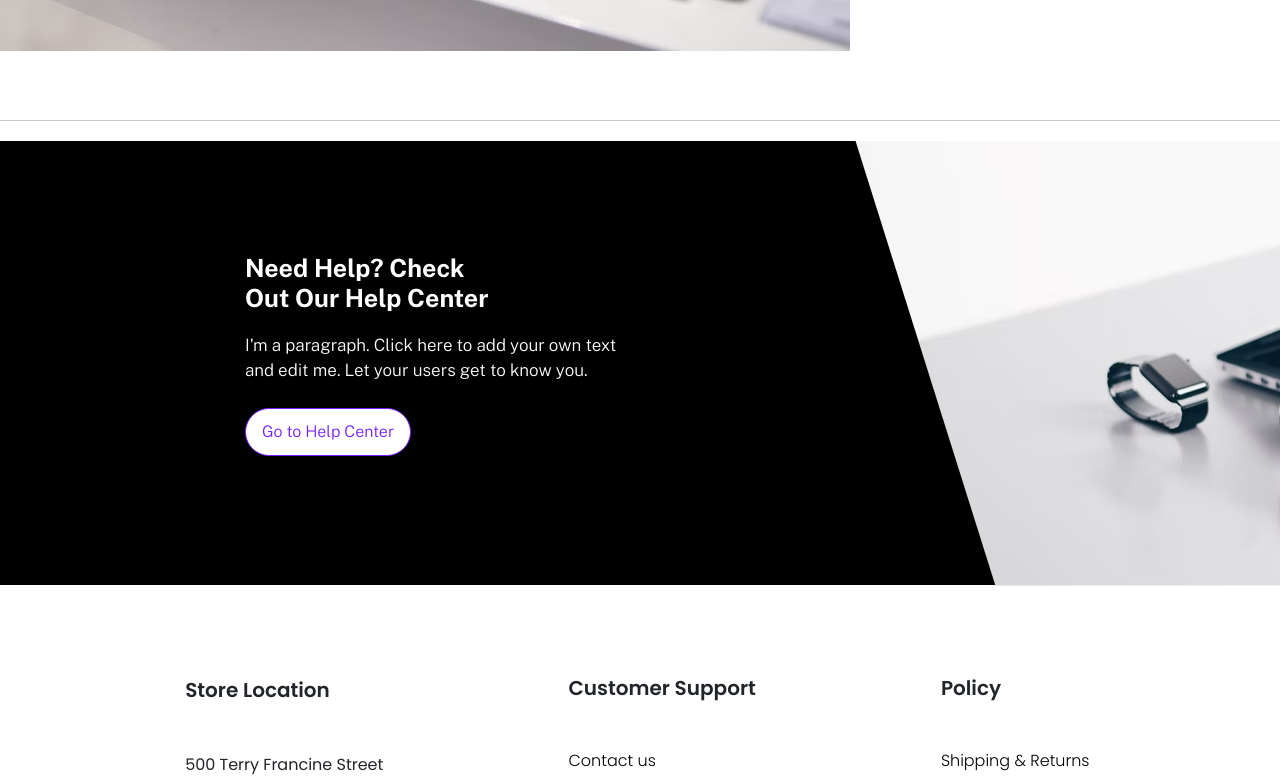
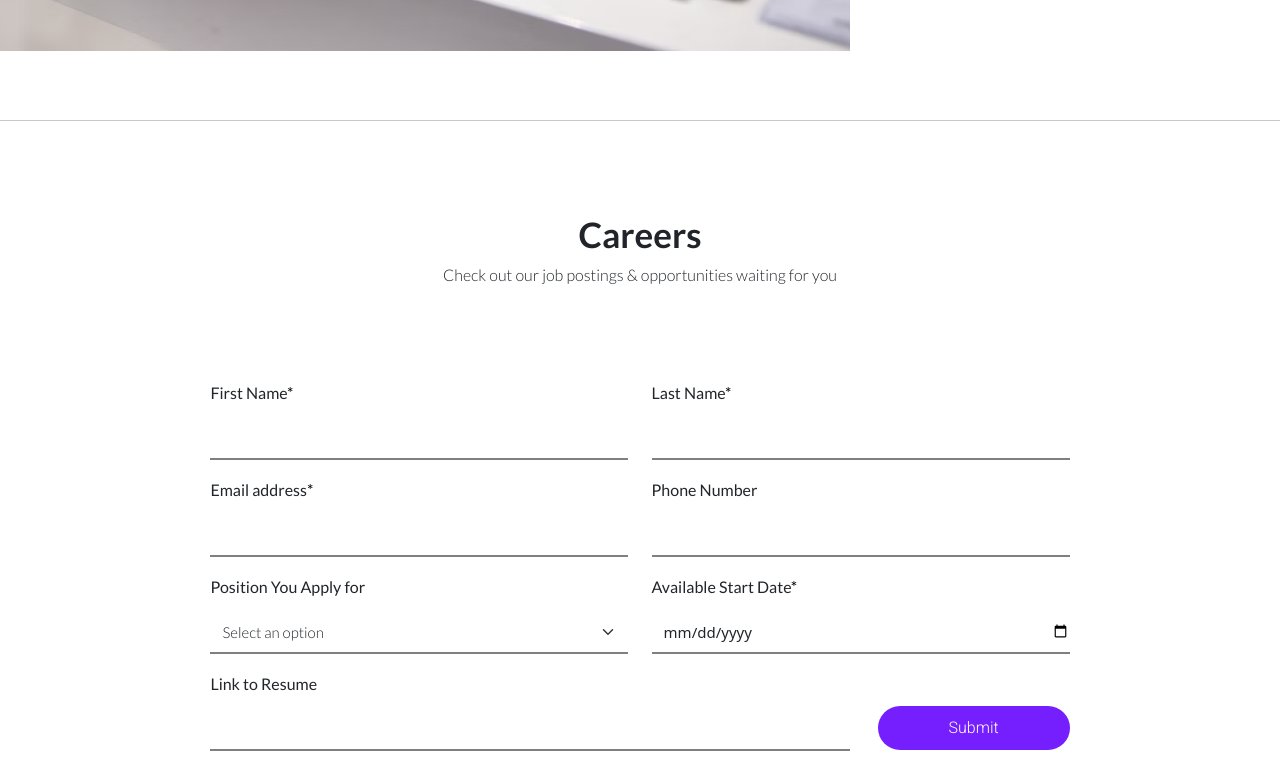
Before and after one commit to sankalptrimade/ecommerce-website, a React (Vite) app: page /about in a window 1280 px wide. Shown: the part 1097-1880 px from the top of the page. Built offline with nearby package versions, Linux system fonts and the light colour scheme; a web font is replaced by a local one.

Commit message:
Completed About Page

```diff
--- a/src/components/NavbarComponents/About.jsx
+++ b/src/components/NavbarComponents/About.jsx
@@ -16,21 +16,147 @@ const About = () => {
         <div className="aboutText">
           <p className="about-para">
             <span>
-              I'm a paragraph. Click here to add your own text and edit me. It&#39;s easy. Just click “Edit Text” or double click me to add your own content and make changes to the font.<br />Feel free to drag and drop me anywhere you like on your page. I&#39;m a great place for you to tell a story and let your users know a little more about you.
+              I'm a paragraph. Click here to add your own text and edit me.
+              It&#39;s easy. Just click “Edit Text” or double click me to add
+              your own content and make changes to the font.
+              <br />
+              Feel free to drag and drop me anywhere you like on your page.
+              I&#39;m a great place for you to tell a story and let your users
+              know a little more about you.
             </span>
             <br />
             <br />
             <span>
-              This is a great space to write a long text about your company and your services. You can use this space to go into a little more
-              detail about your company. Talk about your team and what services you provide. Tell your visitors the story of how you came up with
-              the idea for your business and what makes you different from your competitors. Make your company stand out and show your visitors who you are.
+              This is a great space to write a long text about your company and
+              your services. You can use this space to go into a little more
+              detail about your company. Talk about your team and what services
+              you provide. Tell your visitors the story of how you came up with
+              the idea for your business and what makes you different from your
+              competitors. Make your company stand out and show your visitors
+              who you are.
             </span>
           </p>
         </div>
       </div>
-      <hr
-        style={{ width: "106.5rem", margin: "0px auto", marginBottom: "20px" }}
-      />
+      <hr style={{ width: "106.5rem", margin: "0px auto" }} />
+      <div className="careers-form">
+        <div className="careers-heading">
+          <h1>Careers</h1>
+          <p>Check out our job postings & opportunities waiting for you</p>
+        </div>
+        <div className="careers-form-parent">
+          <div className="careersForm">
+            <form>
+              <div className="mb-3">
+                <label
+                  htmlFor="exampleInputFirstName"
+                  className="form-label career-form-label"
+                >
+                  First Name<span style={{ color: "black" }}>*</span>
+                </label>
+                <input
+                  type="text"
+                  className="form-control career-form-input"
+                  id="exampleInputFirstName"
+                  aria-describedby="emailHelp"
+                />
+              </div>
+              <div className="mb-3">
+                <label
+                  htmlFor="exampleInputLastName"
+                  className="form-label career-form-label"
+                >
+                  Last Name<span style={{ color: "black" }}>*</span>
+                </label>
+                <input
+                  type="text"
+                  className="form-control career-form-input"
+                  id="exampleInputLastName"
+                  aria-describedby="emailHelp"
+                />
+              </div>
+              <div className="mb-3">
+                <label
+                  htmlFor="exampleInputEmail1"
+                  className="form-label career-form-label"
+                >
+                  Email address<span style={{ color: "black" }}>*</span>
+                </label>
+                <input
+                  type="email"
+                  className="form-control career-form-input"
+                  id="exampleInputEmail1"
+                  aria-describedby="emailHelp"
+                />
+              </div>
+              <div className="mb-3">
+                <label
+                  htmlFor="exampleInputPhoneNumber"
+                  className="form-label career-form-label"
+                >
+                  Phone Number
+                </label>
+                <input
+                  type="number"
+                  className="form-control career-form-input"
+                  id="exampleInputPhoneNumber"
+                  aria-describedby="emailHelp"
+                />
+              </div>
+              <div className="mb-3">
+                <label
+                  htmlFor="exampleInputPosition"
+                  className="form-label career-form-label"
+                >
+                  Position You Apply for
+                </label>
+                <select
+                  className="form-select career-form-label-optionset career-form-input-optionset"
+                  aria-label="Default select example"
+                >
+                  <option>Select an option</option>
+                  <option value="1">In-Store Sales</option>
+                  <option value="2">Store Leadership</option>
+                  <option value="3">In-Store Operations</option>
+                  <option value="3">Warehouses & Logistics</option>
+                  <option value="3">eCommerce</option>
+                </select>
+              </div>
+              <div className="mb-3">
+                <label
+                  htmlFor="exampleInputDate"
+                  className="form-label career-form-label"
+                >
+                  Available Start Date<span style={{ color: "black" }}>*</span>
+                </label>
+                <input
+                  type="date"
+                  className="form-control career-form-input"
+                  id="exampleInputDate"
+                  aria-describedby="emailHelp"
+                />
+              </div>
+              <div className="mb-3">
+                <label
+                  htmlFor="exampleInputPhoneNumber"
+                  className="form-label career-form-label"
+                >
+                  Link to Resume
+                </label>
+                <input
+                  type="text"
+                  className="form-control career-form-input resume-input"
+                  id="exampleInputPhoneNumber"
+                  aria-describedby="emailHelp"
+                />
+              </div>
+              <button type="submit" className="btn-careersForm">
+                Submit
+              </button>
+            </form>
+          </div>
+        </div>
+      </div>
     </div>
   );
 };
--- a/src/components/NavbarComponents/AboutStyles.css
+++ b/src/components/NavbarComponents/AboutStyles.css
@@ -1,19 +1,19 @@
 @import url('https://fonts.googleapis.com/css2?family=Lato:ital,wght@0,100;0,300;0,400;0,700;0,900;1,100;1,300;1,400;1,700;1,900&display=swap');
 
-.about-heading{
+.about-heading {
     width: 100%;
     height: 190px;
 }
 
-.about-heading h1{
+.about-heading h1 {
     text-align: center;
     padding-top: 65px;
+    font-size: 45px;
     font-family: "Lato", serif;
-    font-size: 45px;
     font-weight: 600;
 }
 
-.about-image-text{
+.about-image-text {
     width: 100%;
     height: 50.6rem;
     display: flex;
@@ -22,11 +22,11 @@
     align-items: center;
 }
 
-.aboutImage img{
+.aboutImage img {
     width: 850px;
 }
 
-.aboutText{
+.aboutText {
     width: 850px;
     height: 673px;
     display: flex;
@@ -34,12 +34,129 @@
     align-items: center;
 }
 
-.about-para{
-    /* border: 1px solid green; */
+.about-para {
     line-height: 1.7;
     width: 412px;
     height: 434px;
+    font-size: 17px;
     font-family: "Lato", serif;
-    font-size: 17px;
     font-weight: 300;
 }
+
+.careers-heading {
+    display: flex;
+    flex-direction: column;
+    justify-content: center;
+    align-items: center;
+    width: 100%;
+    height: 16.2rem;
+}
+
+.careers-heading h1 {
+    font-size: 35px;
+    font-family: "Lato", serif;
+    font-weight: 600;
+}
+
+.careers-heading p {
+    font-size: 16px;
+    font-family: "Lato", serif;
+    font-weight: 300;
+}
+
+.careers-form{
+    margin-bottom: 55px;
+}
+
+.careers-form-parent {
+    width: 100%;
+    display: flex;
+    justify-content: center;
+    align-items: center;
+}
+
+.careersForm form {
+    width: 53.7rem;
+    height: 24.3rem;
+    display: flex;
+    flex-direction: row;
+    flex-wrap: wrap;
+    justify-content: space-between;
+    align-items: center;
+}
+
+.career-form-label {
+    width: 418px;
+    height: 28px;
+    font-size: 16px;
+    font-family: "Lato", serif;
+    font-weight: 400;
+}
+
+.career-form-label-optionset {
+    width: 640px;
+    font-size: 16px;
+    font-family: "Lato", serif;
+    font-weight: 300;
+}
+
+.career-form-input {
+    width: 418px;
+    height: 43px;
+    padding: 8px 0px;
+    padding-left: 12px;
+    font-size: 15px;
+    border: none;
+    border-radius: 0px;
+    border-bottom: 2px solid gray;
+}
+
+.resume-input{
+    /* If you want to change except width in resume-input field you can change in "career-form-input" else want to change only for "resume-input" change in here*/
+    width: 640px;
+}
+
+.career-form-input:hover {
+    border-bottom: 2px solid black;
+}
+
+.career-form-input-optionset {
+    width: 418px;
+    height: 43px;
+    padding: 8px 0px;
+    padding-left: 12px;
+    font-size: 15px;
+    border: none;
+    border-radius: 0px;
+    border-bottom: 2px solid gray;
+}
+
+.career-form-input-optionset:hover {
+    border-bottom: 2px solid black;
+}
+
+.career-form-input:focus, .career-form-input-optionset:focus {
+    outline: none !important;
+    box-shadow: none !important;
+    border-bottom: 2px solid black;
+}
+
+.btn-careersForm {
+    width: 12rem;
+    height: 2.7rem;
+    border-radius: 24px;
+    background-color: #751FFF;
+    color: white;
+    border: none;
+    font-family: "Roboto", serif;
+    font-weight: 300;
+    font-style: normal;
+    margin-top: 1rem;
+    transition: background-color 0.3s, color 0.3s, border-color 0.3s;
+}
+
+.btn-careersForm:hover {
+    background-color: white;
+    color: #751FFF;
+    border: 1px solid #751FFF;
+}
```
